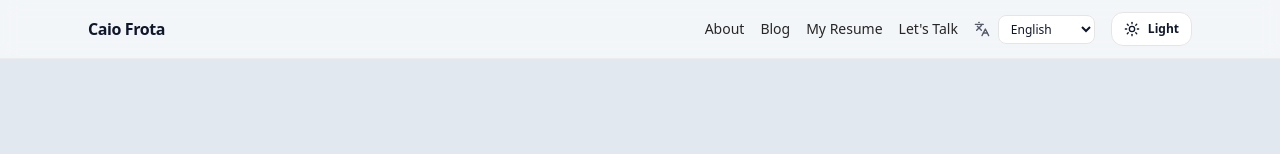
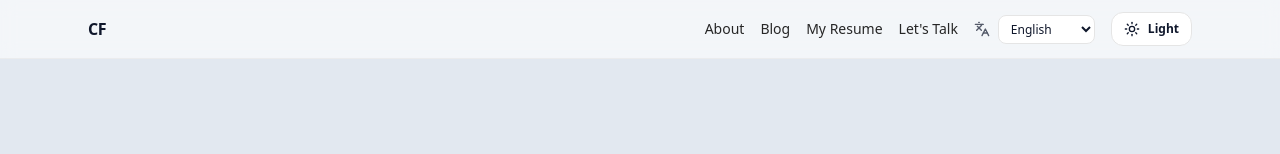
Before and after one commit to caiofrota/caiofrota.com, a Next.js app: page / in a window 1280 px wide. Shown: the top 154 px of the page. Built offline with nearby package versions, Linux system fonts and the light colour scheme.

Commit message:
small text adjustments

```diff
--- a/app/(pages)/hero.tsx
+++ b/app/(pages)/hero.tsx
@@ -30,8 +30,8 @@ export function Hero() {
             transition={{ duration: 0.6, delay: 0.07 }}
             className="mt-4 max-w-xl text-base text-neutral-800 dark:text-neutral-300 md:text-lg gap-2"
           >
-            <div>{t.hero.brief}</div>
-            <div className="italic pt-2 text-sm text-slate-500">{t.hero.subtitle}</div>
+            <div className="justify-center md:justify-start">{t.hero.brief}</div>
+            <div className="italic pt-2 text-sm text-slate-500 justify-center md:justify-start">{t.hero.subtitle}</div>
           </motion.p>
           <motion.div
             initial={{ opacity: 0, y: 12 }}
--- a/components/navbar.tsx
+++ b/components/navbar.tsx
@@ -32,7 +32,7 @@ export function Navbar({ navItems, onNavClick }: Props) {
     >
       <div className="mx-auto flex max-w-6xl items-center justify-between px-4 py-3 md:px-6">
         <a href="#home" className="inline-flex items-center gap-2" onClick={(e) => onNavClick(e as any, "#home") as any}>
-          <span className="font-semibold tracking-tight">Caio Frota</span>
+          <span className="font-semibold tracking-tight">CF</span>
         </a>
         {/* Mobile: hamburger */}
         <button
```
